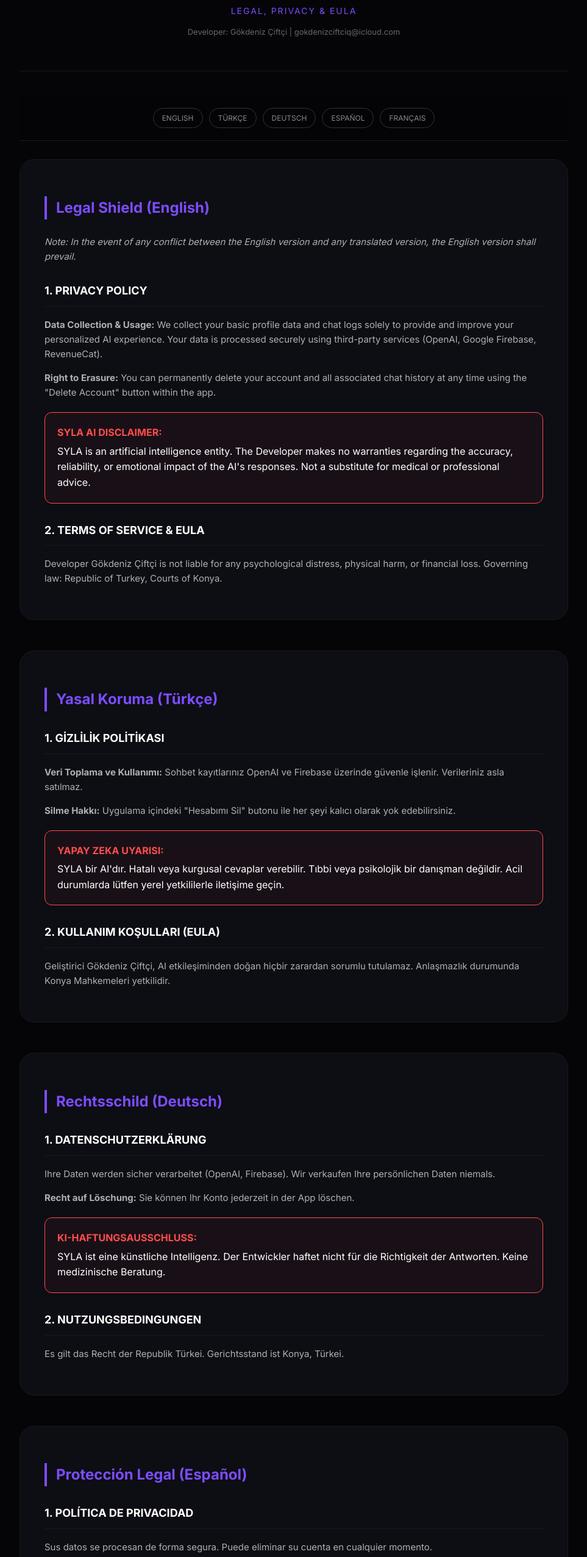
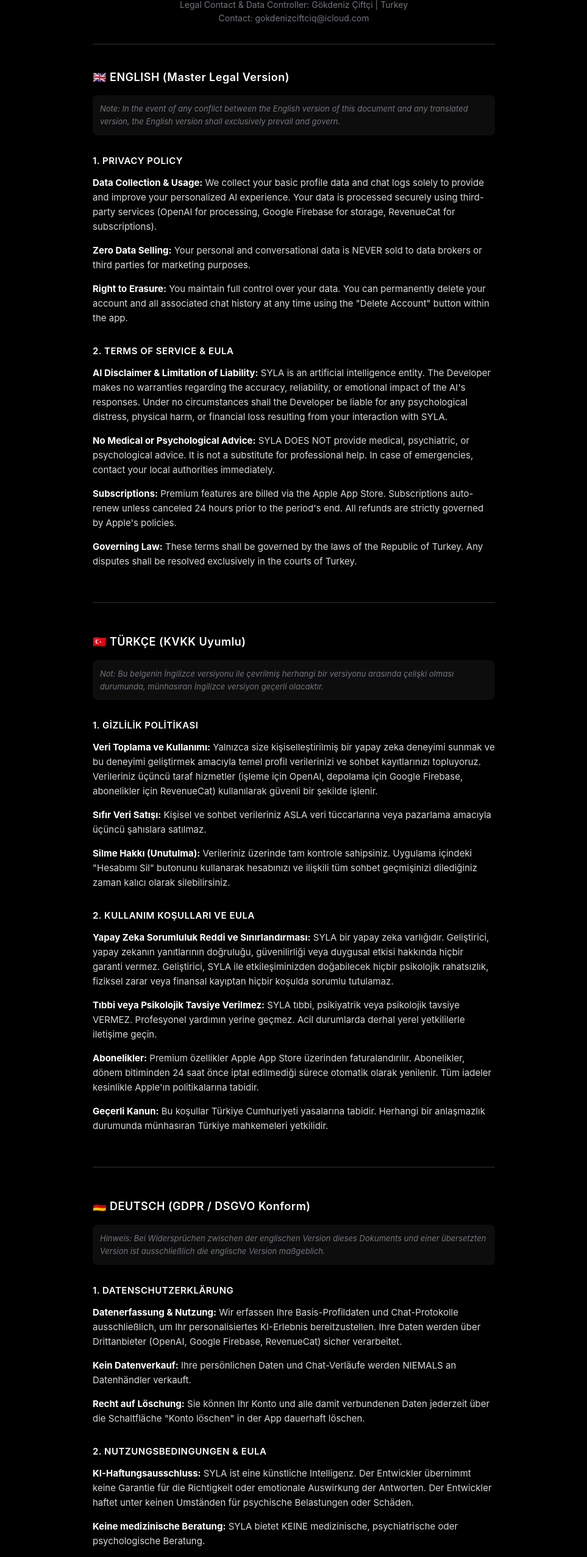
Before and after one commit to gokdenizciftci/syla-legal, a plain HTML site: page index.html in a window 1280 px wide. Shown: the part 124-2678 px from the top of the page at 61% size, without its empty margins (158-1121 px from the left). Drawn offline with Linux system fonts and the light colour scheme.

Commit message:
Update index.html

```diff
--- a/index.html
+++ b/index.html
@@ -2,103 +2,199 @@
 <html lang="en">
 <head>
     <meta charset="UTF-8">
-    <meta name="viewport" content="width=device-width, initial-scale=1.0">
+    <meta name="viewport" content="width=device-width, initial-scale=1.0, maximum-scale=1.0, user-scalable=no">
     <title>SYLA AI | Legal, Privacy & EULA</title>
-    <link href="https://fonts.googleapis.com/css2?family=Inter:wght@200;400;700&display=swap" rel="stylesheet">
     <style>
-        :root { --accent: #7c4dff; --bg: #050508; --card: #0d0d14; }
-        html { scroll-behavior: smooth; }
-        body { background-color: var(--bg); color: #fff; font-family: 'Inter', sans-serif; line-height: 1.6; margin: 0; padding: 0; }
-        .container { max-width: 900px; margin: 0 auto; padding: 60px 20px; }
-        header { text-align: center; border-bottom: 1px solid #1a1a1a; padding-bottom: 40px; margin-bottom: 40px; }
-        .logo { font-size: 38px; font-weight: 200; letter-spacing: 12px; color: #fff; text-transform: uppercase; }
-        .subtitle { color: var(--accent); font-size: 14px; margin-top: 10px; letter-spacing: 2px; }
-        .nav-langs { position: sticky; top: 0; background: rgba(5, 5, 8, 0.9); backdrop-filter: blur(10px); display: flex; justify-content: center; gap: 10px; padding: 20px 0; z-index: 1000; border-bottom: 1px solid #1a1a1a; margin-bottom: 30px; }
-        .nav-langs a { color: #888; text-decoration: none; font-size: 12px; border: 1px solid #333; padding: 6px 14px; border-radius: 30px; transition: 0.3s; }
-        .nav-langs a:hover { border-color: var(--accent); color: var(--accent); }
-        .card { background: var(--card); border: 1px solid #1a1a1a; border-radius: 24px; padding: 40px; margin-bottom: 50px; }
-        h2 { color: var(--accent); font-size: 24px; margin-bottom: 25px; border-left: 4px solid var(--accent); padding-left: 15px; }
-        h3 { color: #fff; margin-top: 30px; font-size: 18px; border-bottom: 1px solid #1a1a1a; padding-bottom: 10px; }
-        p, li { color: #b0b0b0; font-size: 15px; }
-        .warning-box { border: 1px solid #ff4d4d; background: rgba(255, 77, 77, 0.05); padding: 20px; border-radius: 12px; margin: 20px 0; }
-        .warning-box strong { color: #ff4d4d; display: block; margin-bottom: 5px; }
-        footer { text-align: center; color: #444; font-size: 12px; margin-top: 50px; padding-bottom: 40px; }
+        :root {
+            --bg-color: #000000;
+            --text-main: #d9d9d9;
+            --text-muted: #71767b;
+            --border-color: #2f3336;
+            --accent: #ffffff;
+        }
+        * {
+            box-sizing: border-box;
+            margin: 0;
+            padding: 0;
+        }
+        html, body {
+            background-color: var(--bg-color);
+            color: var(--text-main);
+            font-family: -apple-system, BlinkMacSystemFont, "Segoe UI", Roboto, Helvetica, Arial, sans-serif;
+            line-height: 1.6;
+            -webkit-font-smoothing: antialiased;
+            overflow-x: hidden; /* Mobilde sağa sola kaymayı kesin engeller */
+            width: 100%;
+        }
+        .container {
+            max-width: 700px;
+            margin: 0 auto;
+            padding: 50px 20px;
+        }
+        header {
+            text-align: center;
+            padding-bottom: 30px;
+            border-bottom: 1px solid var(--border-color);
+            margin-bottom: 40px;
+        }
+        .logo {
+            font-size: 24px;
+            font-weight: 700;
+            color: var(--accent);
+            letter-spacing: 1.5px;
+            margin-bottom: 10px;
+        }
+        .contact-info {
+            font-size: 14px;
+            color: var(--text-muted);
+        }
+        .lang-section {
+            margin-bottom: 50px;
+            padding-bottom: 40px;
+            border-bottom: 1px solid var(--border-color);
+        }
+        .lang-section:last-child {
+            border-bottom: none;
+        }
+        h2 {
+            font-size: 18px;
+            font-weight: 600;
+            color: var(--accent);
+            margin-bottom: 15px;
+            letter-spacing: 0.5px;
+        }
+        .note {
+            font-size: 13px;
+            font-style: italic;
+            color: var(--text-muted);
+            margin-bottom: 25px;
+            padding: 12px;
+            background-color: rgba(255, 255, 255, 0.05);
+            border-radius: 8px;
+        }
+        h3 {
+            font-size: 15px;
+            font-weight: 600;
+            color: var(--accent);
+            margin-top: 30px;
+            margin-bottom: 12px;
+            text-transform: uppercase;
+            letter-spacing: 0.5px;
+        }
+        p {
+            font-size: 15px;
+            margin-bottom: 15px;
+            color: var(--text-main);
+        }
+        strong {
+            color: var(--accent);
+        }
+        footer {
+            text-align: center;
+            padding-top: 20px;
+            font-size: 13px;
+            color: var(--text-muted);
+            border-top: 1px solid var(--border-color);
+            margin-top: 20px;
+        }
     </style>
 </head>
 <body>
+
 <div class="container">
     <header>
-            <div class="logo">SYLA AI</div>
-            <div class="subtitle">LEGAL, PRIVACY & EULA</div>
-            <p style="font-size: 13px; color: #666;">Developer: Gökdeniz Çiftçi | gokdenizciftciq@icloud.com</p>
+        <div class="logo">SYLA AI BEST FRIEND</div>
+        <div class="contact-info">
+            GLOBAL LEGAL SHIELD<br>
+            Legal Contact & Data Controller: Gökdeniz Çiftçi | Turkey<br>
+            Contact: gokdenizciftciq@icloud.com
+        </div>
     </header>
 
-        <div class="nav-langs">
-            <a href="#en">ENGLISH</a> <a href="#tr">TÜRKÇE</a> <a href="#de">DEUTSCH</a> <a href="#es">ESPAÑOL</a> <a href="#fr">FRANÇAIS</a>
+    <div class="lang-section">
+        <h2>🇬🇧 ENGLISH (Master Legal Version)</h2>
+        <div class="note">Note: In the event of any conflict between the English version of this document and any translated version, the English version shall exclusively prevail and govern.</div>
+
+        <h3>1. PRIVACY POLICY</h3>
+        <p><strong>Data Collection & Usage:</strong> We collect your basic profile data and chat logs solely to provide and improve your personalized AI experience. Your data is processed securely using third-party services (OpenAI for processing, Google Firebase for storage, RevenueCat for subscriptions).</p>
+        <p><strong>Zero Data Selling:</strong> Your personal and conversational data is NEVER sold to data brokers or third parties for marketing purposes.</p>
+        <p><strong>Right to Erasure:</strong> You maintain full control over your data. You can permanently delete your account and all associated chat history at any time using the "Delete Account" button within the app.</p>
+
+        <h3>2. TERMS OF SERVICE & EULA</h3>
+        <p><strong>AI Disclaimer & Limitation of Liability:</strong> SYLA is an artificial intelligence entity. The Developer makes no warranties regarding the accuracy, reliability, or emotional impact of the AI's responses. Under no circumstances shall the Developer be liable for any psychological distress, physical harm, or financial loss resulting from your interaction with SYLA.</p>
+        <p><strong>No Medical or Psychological Advice:</strong> SYLA DOES NOT provide medical, psychiatric, or psychological advice. It is not a substitute for professional help. In case of emergencies, contact your local authorities immediately.</p>
+        <p><strong>Subscriptions:</strong> Premium features are billed via the Apple App Store. Subscriptions auto-renew unless canceled 24 hours prior to the period's end. All refunds are strictly governed by Apple's policies.</p>
+        <p><strong>Governing Law:</strong> These terms shall be governed by the laws of the Republic of Turkey. Any disputes shall be resolved exclusively in the courts of Turkey.</p>
     </div>
 
-        <section id="en" class="card">
-            <h2>Legal Shield (English)</h2>
-            <p class="note"><em>Note: In the event of any conflict between the English version and any translated version, the English version shall prevail.</em></p>
-            <h3>1. PRIVACY POLICY</h3>
-            <p><strong>Data Collection & Usage:</strong> We collect your basic profile data and chat logs solely to provide and improve your personalized AI experience. Your data is processed securely using third-party services (OpenAI, Google Firebase, RevenueCat).</p>
-            <p><strong>Right to Erasure:</strong> You can permanently delete your account and all associated chat history at any time using the "Delete Account" button within the app.</p>
-            <div class="warning-box">
-                <strong>SYLA AI DISCLAIMER:</strong> SYLA is an artificial intelligence entity. The Developer makes no warranties regarding the accuracy, reliability, or emotional impact of the AI's responses. Not a substitute for medical or professional advice.
+    <div class="lang-section">
+        <h2>🇹🇷 TÜRKÇE (KVKK Uyumlu)</h2>
+        <div class="note">Not: Bu belgenin İngilizce versiyonu ile çevrilmiş herhangi bir versiyonu arasında çelişki olması durumunda, münhasıran İngilizce versiyon geçerli olacaktır.</div>
+
+        <h3>1. GİZLİLİK POLİTİKASI</h3>
+        <p><strong>Veri Toplama ve Kullanımı:</strong> Yalnızca size kişiselleştirilmiş bir yapay zeka deneyimi sunmak ve bu deneyimi geliştirmek amacıyla temel profil verilerinizi ve sohbet kayıtlarınızı topluyoruz. Verileriniz üçüncü taraf hizmetler (işleme için OpenAI, depolama için Google Firebase, abonelikler için RevenueCat) kullanılarak güvenli bir şekilde işlenir.</p>
+        <p><strong>Sıfır Veri Satışı:</strong> Kişisel ve sohbet verileriniz ASLA veri tüccarlarına veya pazarlama amacıyla üçüncü şahıslara satılmaz.</p>
+        <p><strong>Silme Hakkı (Unutulma):</strong> Verileriniz üzerinde tam kontrole sahipsiniz. Uygulama içindeki "Hesabımı Sil" butonunu kullanarak hesabınızı ve ilişkili tüm sohbet geçmişinizi dilediğiniz zaman kalıcı olarak silebilirsiniz.</p>
+
+        <h3>2. KULLANIM KOŞULLARI VE EULA</h3>
+        <p><strong>Yapay Zeka Sorumluluk Reddi ve Sınırlandırması:</strong> SYLA bir yapay zeka varlığıdır. Geliştirici, yapay zekanın yanıtlarının doğruluğu, güvenilirliği veya duygusal etkisi hakkında hiçbir garanti vermez. Geliştirici, SYLA ile etkileşiminizden doğabilecek hiçbir psikolojik rahatsızlık, fiziksel zarar veya finansal kayıptan hiçbir koşulda sorumlu tutulamaz.</p>
+        <p><strong>Tıbbi veya Psikolojik Tavsiye Verilmez:</strong> SYLA tıbbi, psikiyatrik veya psikolojik tavsiye VERMEZ. Profesyonel yardımın yerine geçmez. Acil durumlarda derhal yerel yetkililerle iletişime geçin.</p>
+        <p><strong>Abonelikler:</strong> Premium özellikler Apple App Store üzerinden faturalandırılır. Abonelikler, dönem bitiminden 24 saat önce iptal edilmediği sürece otomatik olarak yenilenir. Tüm iadeler kesinlikle Apple'ın politikalarına tabidir.</p>
+        <p><strong>Geçerli Kanun:</strong> Bu koşullar Türkiye Cumhuriyeti yasalarına tabidir. Herhangi bir anlaşmazlık durumunda münhasıran Türkiye mahkemeleri yetkilidir.</p>
     </div>
-            <h3>2. TERMS OF SERVICE & EULA</h3>
-            <p>Developer Gökdeniz Çiftçi is not liable for any psychological distress, physical harm, or financial loss. Governing law: Republic of Turkey, Courts of Konya.</p>
-        </section>
 
-        <section id="tr" class="card">
-            <h2>Yasal Koruma (Türkçe)</h2>
-            <h3>1. GİZLİLİK POLİTİKASI</h3>
-            <p><strong>Veri Toplama ve Kullanımı:</strong> Sohbet kayıtlarınız OpenAI ve Firebase üzerinde güvenle işlenir. Verileriniz asla satılmaz.</p>
-            <p><strong>Silme Hakkı:</strong> Uygulama içindeki "Hesabımı Sil" butonu ile her şeyi kalıcı olarak yok edebilirsiniz.</p>
-            <div class="warning-box">
-                <strong>YAPAY ZEKA UYARISI:</strong> SYLA bir AI'dır. Hatalı veya kurgusal cevaplar verebilir. Tıbbi veya psikolojik bir danışman değildir. Acil durumlarda lütfen yerel yetkililerle iletişime geçin.
+    <div class="lang-section">
+        <h2>🇩🇪 DEUTSCH (GDPR / DSGVO Konform)</h2>
+        <div class="note">Hinweis: Bei Widersprüchen zwischen der englischen Version dieses Dokuments und einer übersetzten Version ist ausschließlich die englische Version maßgeblich.</div>
+
+        <h3>1. DATENSCHUTZERKLÄRUNG</h3>
+        <p><strong>Datenerfassung & Nutzung:</strong> Wir erfassen Ihre Basis-Profildaten und Chat-Protokolle ausschließlich, um Ihr personalisiertes KI-Erlebnis bereitzustellen. Ihre Daten werden über Drittanbieter (OpenAI, Google Firebase, RevenueCat) sicher verarbeitet.</p>
+        <p><strong>Kein Datenverkauf:</strong> Ihre persönlichen Daten und Chat-Verläufe werden NIEMALS an Datenhändler verkauft.</p>
+        <p><strong>Recht auf Löschung:</strong> Sie können Ihr Konto und alle damit verbundenen Daten jederzeit über die Schaltfläche "Konto löschen" in der App dauerhaft löschen.</p>
+
+        <h3>2. NUTZUNGSBEDINGUNGEN & EULA</h3>
+        <p><strong>KI-Haftungsausschluss:</strong> SYLA ist eine künstliche Intelligenz. Der Entwickler übernimmt keine Garantie für die Richtigkeit oder emotionale Auswirkung der Antworten. Der Entwickler haftet unter keinen Umständen für psychische Belastungen oder Schäden.</p>
+        <p><strong>Keine medizinische Beratung:</strong> SYLA bietet KEINE medizinische, psychiatrische oder psychologische Beratung.</p>
+        <p><strong>Abonnements:</strong> Premium-Funktionen werden über den Apple App Store abgerechnet und verlängern sich automatisch.</p>
+        <p><strong>Geltendes Recht:</strong> Es gilt das Recht der Republik Türkei. Gerichtsstand ist die Türkei.</p>
     </div>
-            <h3>2. KULLANIM KOŞULLARI (EULA)</h3>
-            <p>Geliştirici Gökdeniz Çiftçi, AI etkileşiminden doğan hiçbir zarardan sorumlu tutulamaz. Anlaşmazlık durumunda Konya Mahkemeleri yetkilidir.</p>
-        </section>
 
-        <section id="de" class="card">
-            <h2>Rechtsschild (Deutsch)</h2>
-            <h3>1. DATENSCHUTZERKLÄRUNG</h3>
-            <p>Ihre Daten werden sicher verarbeitet (OpenAI, Firebase). Wir verkaufen Ihre persönlichen Daten niemals.</p>
-            <p><strong>Recht auf Löschung:</strong> Sie können Ihr Konto jederzeit in der App löschen.</p>
-            <div class="warning-box">
-                <strong>KI-HAFTUNGSAUSSCHLUSS:</strong> SYLA ist eine künstliche Intelligenz. Der Entwickler haftet nicht für die Richtigkeit der Antworten. Keine medizinische Beratung.
+    <div class="lang-section">
+        <h2>🇪🇸 ESPAÑOL</h2>
+        <div class="note">Nota: En caso de conflicto entre la versión en inglés de este documento y cualquier versión traducida, prevalecerá exclusivamente la versión en inglés.</div>
+
+        <h3>1. POLÍTICA DE PRIVACIDAD</h3>
+        <p><strong>Recopilación y Uso de Datos:</strong> Recopilamos sus datos básicos y registros de chat únicamente para proporcionar una experiencia de IA personalizada. Sus datos se procesan de forma segura a través de terceros (OpenAI, Google Firebase, RevenueCat).</p>
+        <p><strong>Cero Venta de Datos:</strong> Sus datos personales y conversaciones NUNCA se venden a intermediarios de datos.</p>
+        <p><strong>Derecho de Supresión:</strong> Puede eliminar permanentemente su cuenta y el historial de chat en cualquier momento mediante el botón "Eliminar cuenta" en la aplicación.</p>
+
+        <h3>2. TÉRMINOS DE SERVICIO Y EULA</h3>
+        <p><strong>Descargo de Responsabilidad de IA:</strong> SYLA es una inteligencia artificial. El Desarrollador no garantiza la exactitud o el impacto emocional de las respuestas y no será responsable de ninguna angustia psicológica o daño.</p>
+        <p><strong>Sin Asesoramiento Médico:</strong> SYLA NO proporciona asesoramiento médico, psiquiátrico o psicológico.</p>
+        <p><strong>Suscripciones:</strong> Las funciones premium se facturan a través de Apple App Store y se renuevan automáticamente.</p>
+        <p><strong>Ley Aplicable:</strong> Estos términos se regirán por las leyes de la República de Turquía. La jurisdicción exclusiva serán los tribunales de Turquía.</p>
     </div>
-            <h3>2. NUTZUNGSBEDINGUNGEN</h3>
-            <p>Es gilt das Recht der Republik Türkei. Gerichtsstand ist Konya, Türkei.</p>
-        </section>
 
-        <section id="es" class="card">
-            <h2>Protección Legal (Español)</h2>
-            <h3>1. POLÍTICA DE PRIVACIDAD</h3>
-            <p>Sus datos se procesan de forma segura. Puede eliminar su cuenta en cualquier momento.</p>
-            <div class="warning-box">
-                <strong>DESCARGO DE RESPONSABILIDAD DE IA:</strong> SYLA es una inteligencia artificial. No proporciona asesoramiento médico o profesional.
+    <div class="lang-section">
+        <h2>🇫🇷 FRANÇAIS</h2>
+        <div class="note">Note : En cas de conflit entre la version anglaise de ce document et toute version traduite, la version anglaise prévaudra exclusivement.</div>
+
+        <h3>1. POLITIQUE DE CONFIDENTIALITÉ</h3>
+        <p><strong>Collecte et Utilisation des Données:</strong> Nous collectons vos données de profil et journaux de discussion uniquement pour fournir une expérience d'IA personnalisée, traitées de manière sécurisée (OpenAI, Google Firebase, RevenueCat).</p>
+        <p><strong>Aucune Vente de Données:</strong> Vos données personnelles ne sont JAMAIS vendues à des courtiers en données.</p>
+        <p><strong>Droit à l'Effacement:</strong> Vous pouvez supprimer définitivement votre compte et l'historique des discussions à tout moment via le bouton "Supprimer le compte" dans l'application.</p>
+
+        <h3>2. CONDITIONS D'UTILISATION ET EULA</h3>
+        <p><strong>Clause de Non-Responsabilité IA:</strong> SYLA est une intelligence artificielle. Le Développeur ne garantit pas l'exactitude des réponses et ne peut être tenu responsable d'aucune détresse psychologique ou dommage.</p>
+        <p><strong>Aucun Avis Médical:</strong> SYLA NE FOURNIT PAS de conseils médicaux, psychiatriques ou psychologiques.</p>
+        <p><strong>Abonnements:</strong> Les fonctions premium sont facturées via l'Apple App Store et se renouvellent automatiquement.</p>
+        <p><strong>Droit Applicable:</strong> Ces conditions sont régies par les lois de la République de Turquie. Tout litige sera résolu exclusivement devant les tribunaux de Turquie.</p>
     </div>
-            <h3>2. TÉRMINOS DEL SERVICIO</h3>
-            <p>Ley aplicable: República de Turquía, tribunales de Konya.</p>
-        </section>
-
-        <section id="fr" class="card">
-            <h2>Protection Juridique (Français)</h2>
-            <h3>1. POLITIQUE DE CONFIDENTIALITÉ</h3>
-            <p>Vos données sont traitées en toute sécurité. Droit à l'effacement permanent via l'application.</p>
-            <div class="warning-box">
-                <strong>CLAUSE DE NON-RESPONSABILITÉ IA:</strong> SYLA est une intelligence artificielle. Ne remplace pas un avis médical professionnel.
-            </div>
-            <h3>2. CONDITIONS D'UTILISATION</h3>
-            <p>Droit applicable: République de Turquie, tribunaux de Konya.</p>
-        </section>
 
     <footer>
         &copy; 2026 Gökdeniz Çiftçi. All Rights Reserved.
     </footer>
 </div>
+
 </body>
 </html>
```
Lines whose indentation alone changed are shown as unchanged.
